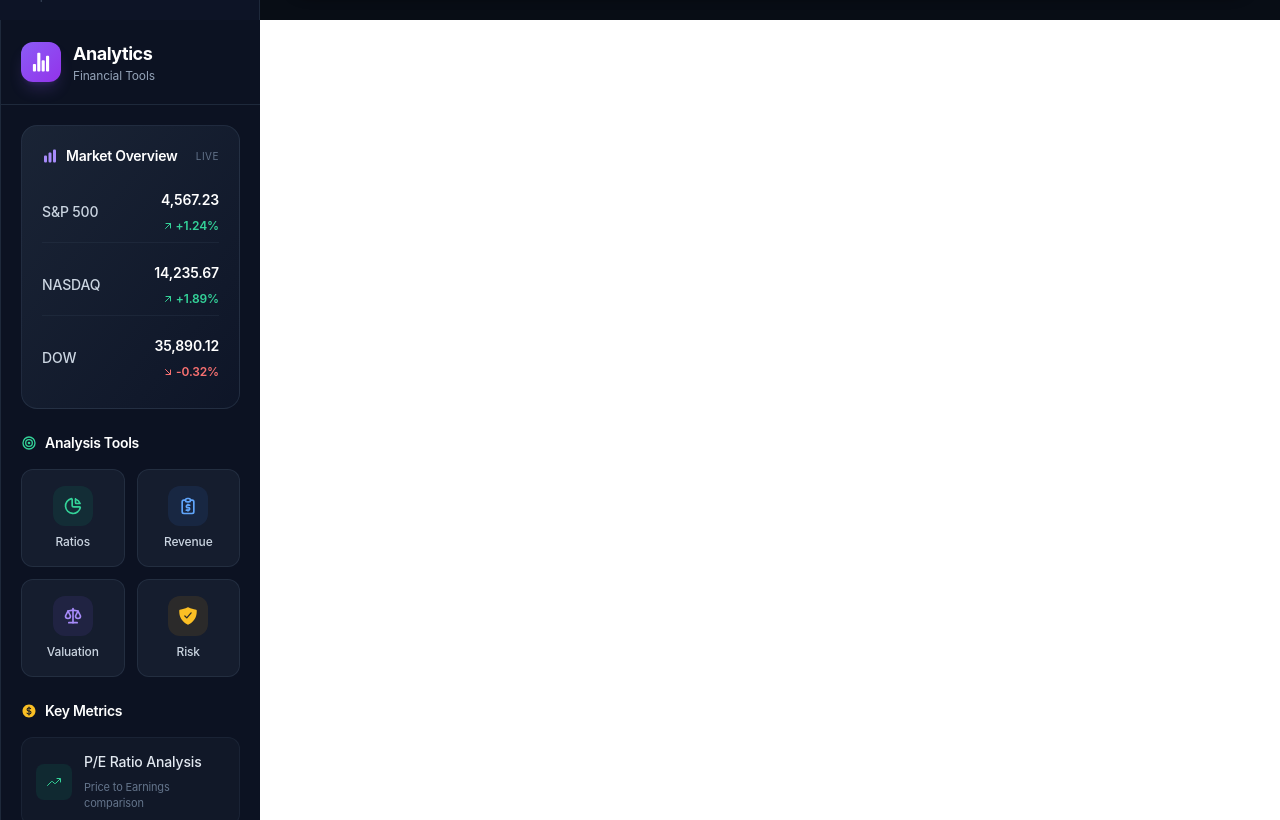
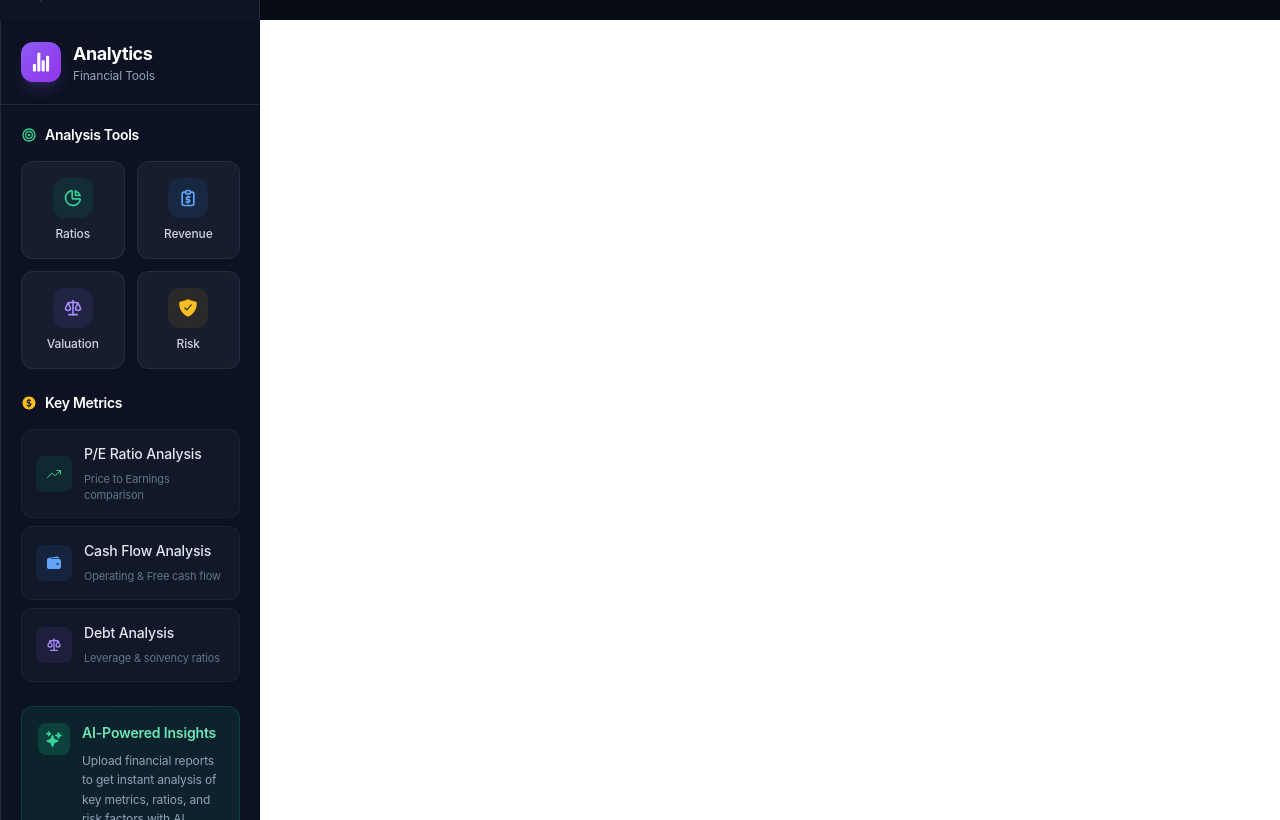
Before and after one commit to Himmu5/llm-ui, a Next.js app: page / in a window 1280 px wide. Shown: the part 780-1600 px from the top of the page. Built offline with nearby package versions, Linux system fonts and the light colour scheme.

Commit message:
refactor: simplify StudioPanel component by removing mock market data and unused state

```diff
--- a/src/components/notebook/StudioPanel.tsx
+++ b/src/components/notebook/StudioPanel.tsx
@@ -1,24 +1,16 @@
 "use client";
 
-import { FC, useState } from "react";
-import { IoTrendingUp, IoTrendingDown, IoStatsChart, IoWallet, IoShieldCheckmark, IoSparkles } from "react-icons/io5";
-import { TbChartPie, TbReportMoney, TbScale, TbTarget, TbArrowUpRight, TbArrowDownRight } from "react-icons/tb";
-import { HiChartBar, HiCurrencyDollar } from "react-icons/hi2";
+import { FC } from "react";
+import { IoTrendingUp, IoStatsChart, IoWallet, IoShieldCheckmark, IoSparkles } from "react-icons/io5";
+import { TbChartPie, TbReportMoney, TbScale, TbTarget } from "react-icons/tb";
+import { HiCurrencyDollar } from "react-icons/hi2";
 
 type StudioPanelProps = {
   hasMessages: boolean;
   onGenerateSummary?: () => void;
 };
 
-// Mock market data
-const marketData = [
-  { symbol: "S&P 500", value: "4,567.23", change: "+1.24%", isPositive: true },
-  { symbol: "NASDAQ", value: "14,235.67", change: "+1.89%", isPositive: true },
-  { symbol: "DOW", value: "35,890.12", change: "-0.32%", isPositive: false },
-];
-
 const StudioPanel: FC<StudioPanelProps> = ({ hasMessages }) => {
-  const [selectedMetric, setSelectedMetric] = useState<string | null>(null);
 
   return (
     <aside className="studio-panel bg-[#0c1222] border-l border-[#1e293b]">
@@ -37,33 +29,6 @@ const StudioPanel: FC<StudioPanelProps> = ({ hasMessages }) => {
 
       {/* Content */}
       <div className="p-5 space-y-6 overflow-y-auto flex-1">
-        {/* Market Overview Card */}
-        <div className="rounded-2xl bg-gradient-to-br from-slate-800/80 to-slate-900/80 border border-slate-700/50 p-5">
-          <div className="flex items-center justify-between mb-4">
-            <h3 className="text-sm font-semibold text-white flex items-center gap-2">
-              <HiChartBar className="w-4 h-4 text-violet-400" />
-              Market Overview
-            </h3>
-            <span className="text-[10px] text-slate-500 uppercase tracking-wider">Live</span>
-          </div>
-          <div className="space-y-3">
-            {marketData.map((item) => (
-              <div key={item.symbol} className="flex items-center justify-between py-2 border-b border-slate-700/30 last:border-0">
-                <span className="text-sm text-slate-300 font-medium">{item.symbol}</span>
-                <div className="text-right">
-                  <p className="text-sm font-semibold text-white">{item.value}</p>
-                  <p className={`text-xs font-semibold flex items-center gap-0.5 justify-end ${
-                    item.isPositive ? "text-emerald-400" : "text-red-400"
-                  }`}>
-                    {item.isPositive ? <TbArrowUpRight className="w-3 h-3" /> : <TbArrowDownRight className="w-3 h-3" />}
-                    {item.change}
-                  </p>
-                </div>
-              </div>
-            ))}
-          </div>
-        </div>
-
         {/* Quick Analysis Tools */}
         <div>
           <h3 className="text-sm font-semibold text-white mb-4 flex items-center gap-2">
```
